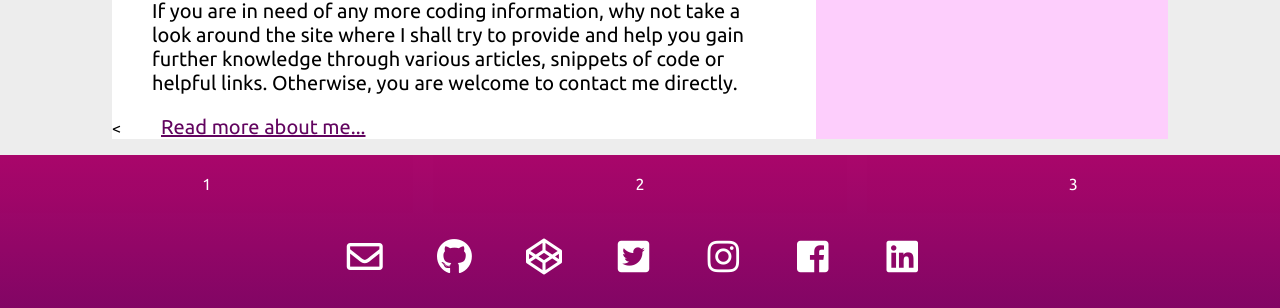
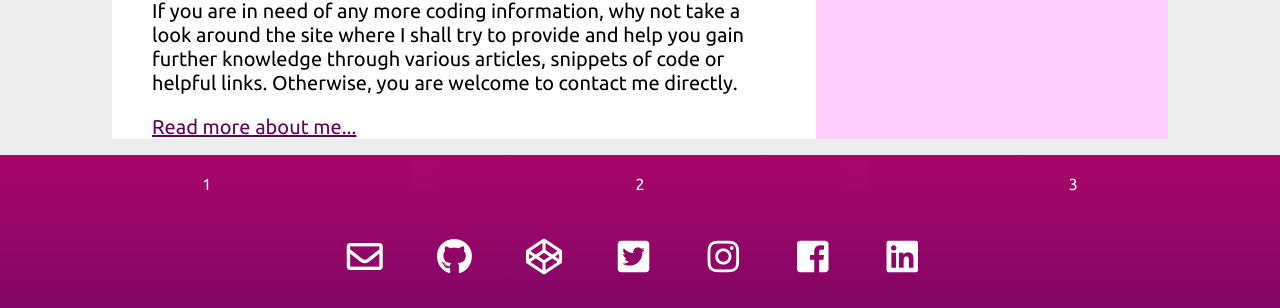
Before and after one commit to Steve-AB/Steve-AB.github.io, a Jekyll site: the page built from index.html, in a window 1280 px wide and 900 px high, scrolled down 1401 px. Shown: the part 467-775 px from the top of the window. Built offline with Jekyll 4.4.1, drawn with Linux system fonts in a browser that asks for light colours; nearby versions of some CDN libraries.

Commit message:
Update index.html

```diff
--- a/index.html
+++ b/index.html
@@ -24,7 +24,7 @@ title: Steve-AB | Ascribe Bureau
 					  <p>From each of those experiences, you will learn something that is valuable and that may come in handy in the future. Your patience, perseverance and your desire to continuously learn will be a few of your most powerful traits as a developer.</p>
 					  <p>At some point, you are going to be frustrated and it may feel tempting to quit. Try taking a break and go back to it later with a fresh mind, it might take an hour or so but when you return the problem may seem a lot easier to resolve in the end. Developers at all stages of their career have gone through these stages of frustration, and they will continue to do so.</P>
 					  <p>If you are in need of any more coding information, why not take a look around the site where I shall try to provide and help you gain further knowledge through various articles, snippets of code or helpful links. Otherwise, you are welcome to contact me directly.</p>
-      <<a class="link1" href="/about">Read more about me...</a>
+      <a class="link1" href="/about">Read more about me...</a>
 				 </main>
       <aside class="sidebar">
         <h3>The Sidebar</h3>
```
